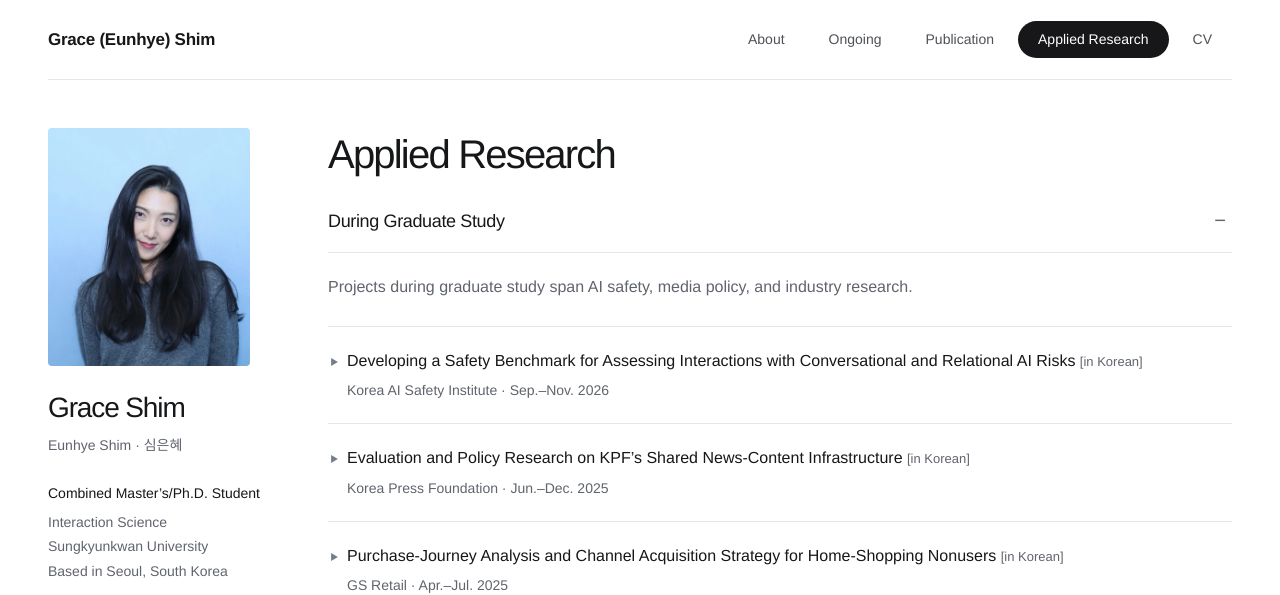
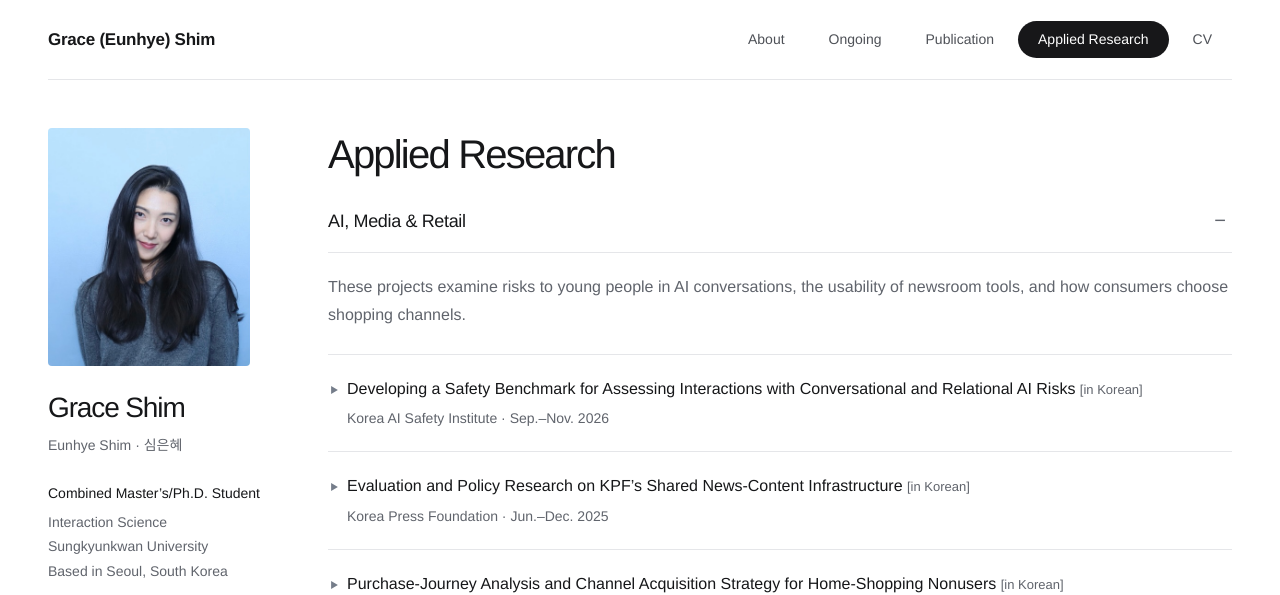
Before and after one commit to grace807/grace807.github.io, a plain HTML site: page research.html in a window 1280 px wide. Shown: the top 595 px of the page. Drawn offline with Linux system fonts and the light colour scheme.

Commit message:
Group applied research by field

```diff
--- a/research.html
+++ b/research.html
@@ -23,8 +23,8 @@
 <div class="content-column">
 <main id="main" tabindex="-1"><h1>Applied Research</h1>
       <div id="applied-research"><details class="experience-group" id="graduate-projects" data-section-id="graduate-projects" open>
-          <summary class="section-toggle"><h2 class="experience-heading">During Graduate Study</h2></summary>
-          <div class="disclosure-body"><p class="muted">Projects during graduate study span AI safety, media policy, and industry research.</p><div class="applied-projects"><details class="applied-project" data-section-id="graduate-project-1">
+          <summary class="section-toggle"><h2 class="experience-heading">AI, Media &amp; Retail</h2></summary>
+          <div class="disclosure-body"><p class="muted">These projects examine risks to young people in AI conversations, the usability of newsroom tools, and how consumers choose shopping channels.</p><div class="applied-projects"><details class="applied-project" data-section-id="graduate-project-1">
               <summary><h3 class="applied-project-title">Developing a Safety Benchmark for Assessing Interactions with Conversational and Relational AI Risks <span class="language-note">[in Korean]</span></h3>
           <span class="project-org">Korea AI Safety Institute · Sep.–Nov. 2026</span></summary>
               <div class="applied-project-body"><p class="role">Researcher · Taxonomy Lead</p><ul class="applied-description"><li>Developed the initial taxonomy framework linking conversational and relational AI harms to children’s rights, grounded in a comparative review of existing risk taxonomies and safety benchmarks.</li><li>Led the taxonomy team’s contributions to the final report, coordinating the literature review, taxonomy documentation, and recommendations.</li><li>Planned and facilitated expert consultation on the taxonomy, developed the agenda and discussion materials, and proposed refinements addressing cumulative conversational harms and Korean youth’s linguistic and cultural contexts.</li></ul></div></details><details class="applied-project" data-section-id="graduate-project-2">
```
